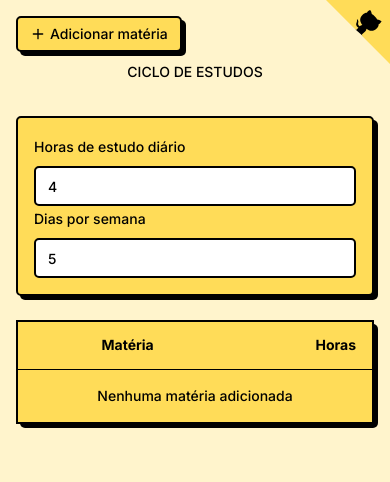
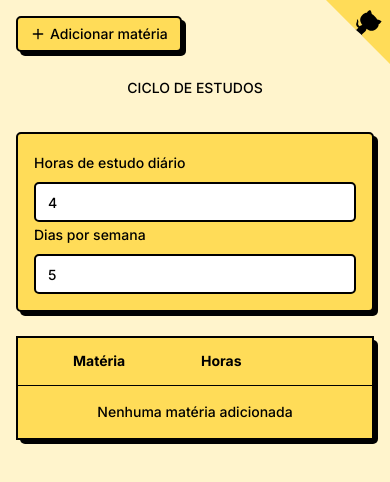
Before and after one commit to Jackson-Vieira/study-cycles, a Next.js app: page / in a window 390 px wide. Shown: the top 482 px of the page. Built offline with nearby package versions, Linux system fonts and the light colour scheme.

Commit message:
styles: update StudyCycles component layout for better responsiveness

```diff
--- a/src/components/study-cycles.tsx
+++ b/src/components/study-cycles.tsx
@@ -89,7 +89,7 @@ export function StudyCycles() {
 
   return (
     <div className="max-w-7xl p-4 mx-auto w-full space-y-6">
-      <div className="flex flex-col md:flex-row md:items-center md:justify-between">
+      <div className="flex flex-col gap-4 md:gap-0 md:flex-row md:items-center md:justify-between">
         <Dialog open={isOpen} onOpenChange={setIsOpen}>
           <DialogTrigger asChild>
             <Button size="sm" className="flex items-center gap-1 w-fit">
@@ -117,8 +117,8 @@ export function StudyCycles() {
             <Table>
               <TableHeader>
                 <TableRow>
-                  <TableHead className="w-20"></TableHead>
-                  <TableHead className="w-64">Matéria</TableHead>
+                  <TableHead className="w-10 md:w-20"></TableHead>
+                  <TableHead className="w-32 md:w-64">Matéria</TableHead>
                   <TableHead>Horas</TableHead>
                 </TableRow>
               </TableHeader>
@@ -135,7 +135,7 @@ export function StudyCycles() {
                     </TableCell>
                     <TableCell>{subject.subject}</TableCell>
                     <TableCell>
-                      <div className="flex flex-wrap items-center gap-1.5">
+                      <div className="flex flex-wrap items-center gap-3 md:gap-1.5">
                         {Array(calculateHourBySubject(subject))
                           .fill(0)
                           .map((_, hourIndex) => (
```
